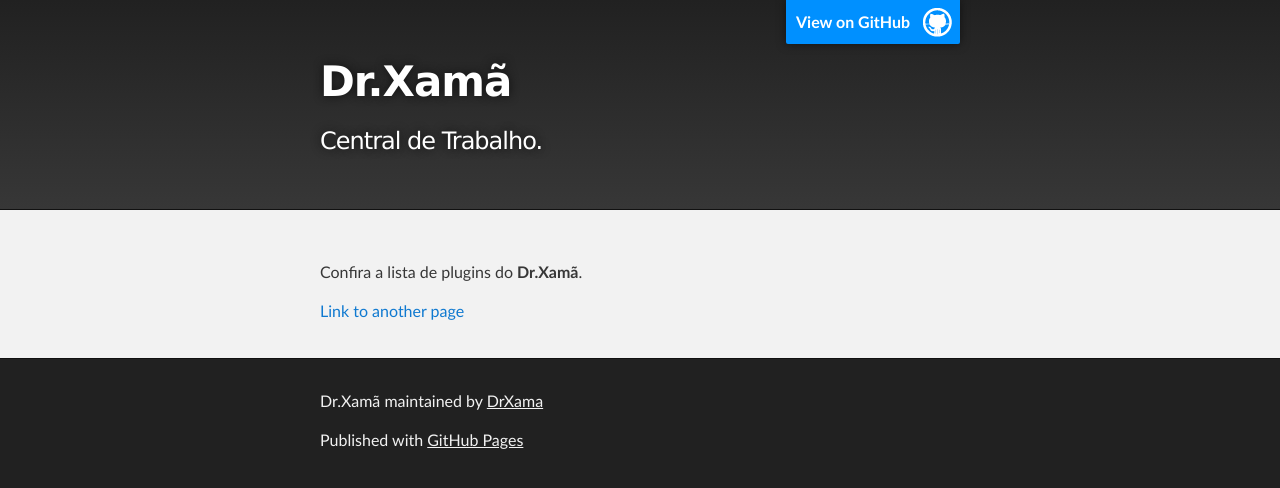
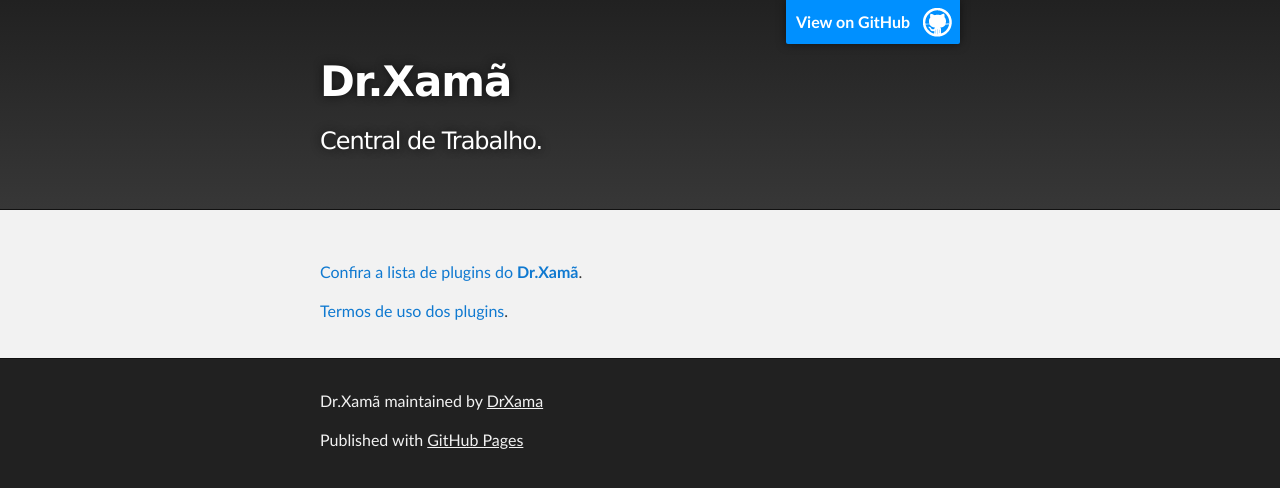
Before and after one commit to DrXama/Dr.Xama---RPG-MAKER-MV, a Jekyll site: the page built from docs/index.md, in a window 1280 px wide. Shown: the top 488 px of the page. Built offline with Jekyll 4.4.1, drawn with Linux system fonts in a browser that asks for light colours.

Commit message:
licença

```diff
--- a/docs/index.md
+++ b/docs/index.md
@@ -2,6 +2,6 @@
 layout: default
 ---
 
-Confira a lista de plugins do **Dr.Xamã**.
+[Confira a lista de plugins do **Dr.Xamã**](./plugins-list.html).
 
-[Link to another page](./pages/plugins-list.html)
+[Termos de uso dos plugins](./plugins-license.html).
```
Also changed, not shown: docs/plugins-license.md (added, +6 -0 lines), docs/plugins-list.md (renamed from docs/pages/plugins-list.md, +1 -1 lines).
